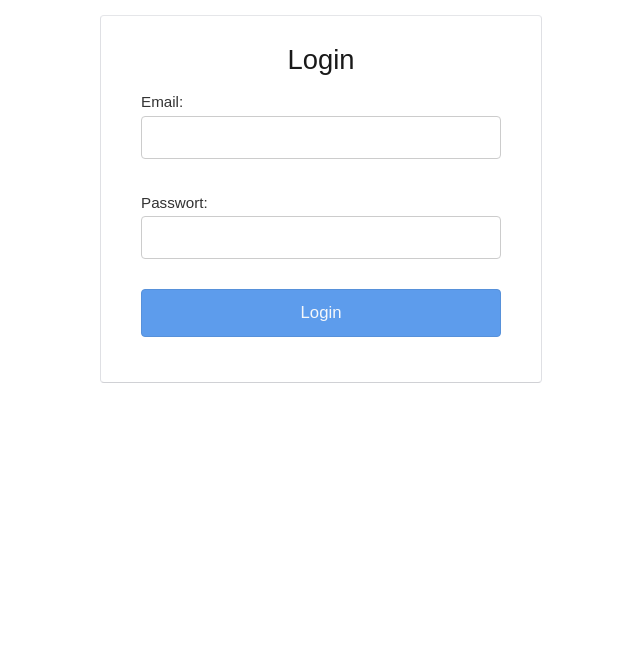
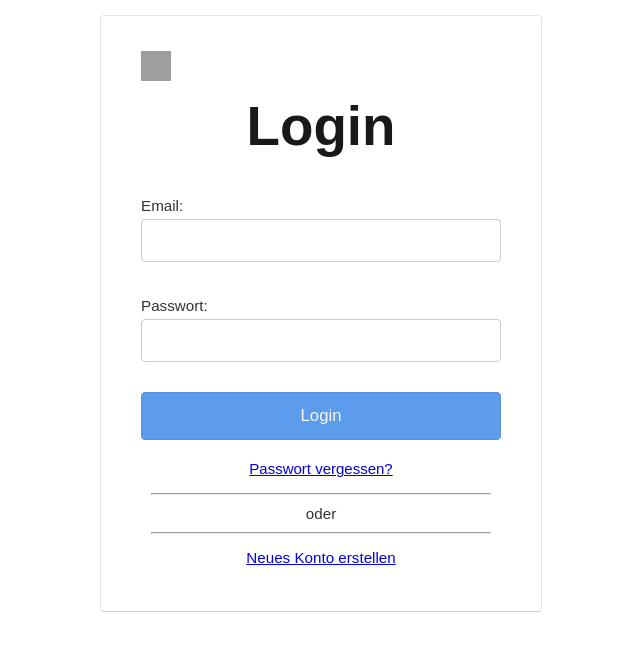
Before and after one commit to MatRob0300/projektTennisbar, a PHP site: page /views/login.tpl.php in a window 1280 px wide. Shown: the top 651 px of the page, without its empty margins (319-959 px from the left). Run offline with PHP 8.4, Linux system fonts and the light colour scheme; grey boxes are pictures that could not be loaded.

Commit message:
login-formular veränderungen

```diff
--- a/frontend/styles/login-styles.css
+++ b/frontend/styles/login-styles.css
@@ -11,6 +11,15 @@ body {
     margin: 0;
     text-align: center;
     font-size: 1.8em;
+}
+.form-head .zurueck {
+  width: 30px;
+  height: 30px;
+}
+.zurueck a,img {
+  margin: 5px 0px 0px 5px;
+  width: 100%;
+  height: 100%;
 }
 
 .error-message {
@@ -98,3 +107,23 @@ body {
 a.logout-button {
     color: #09f;
 }
+.p-vn {
+  text-align: center;
+}
+.p-vn a {
+  font-size: 15px;
+}
+.line {
+  text-align: center;
+  margin: 10px 20px;
+}
+.line .before {
+  margin: 5px 0px;
+}
+.line .after {
+  margin: 5px 0px;
+}
+.reg {
+  text-align: center;
+  margin: 10px 0px;
+}
--- a/frontend/views/login.tpl.php
+++ b/frontend/views/login.tpl.php
@@ -9,7 +9,12 @@
         <form action="index.php?aktion=log" method="post" id="frmLogin" onSubmit="return validate();">
             <div class="demo-table">
 
-                <div class="form-head">Login</div>
+                <div class="form-head">
+                  <div class="zurueck">
+                    <a href="?aktion=startseite"><img src="images/zurueck-pfeil.png" alt="zurueck-pfeil"></a>
+                  </div>
+                  <h1>Login</h1>
+                </div>
                 <?php
                 if(isset($_SESSION["errorMessage"])) {
                 ?>
@@ -42,6 +47,15 @@
                         class="btnLogin"></span>
                     </div>
                 </div>
+              <div class="p-vn">
+                <a href="#">Passwort vergessen?</a>
+              </div>
+              <div class="line">
+                <span><hr class="before">oder<hr class="after"></span>
+              </div>
+              <div class="reg">
+                <a href="?aktion=register">Neues Konto erstellen</a>
+              </div>
             </div>
         </form>
     </div>
```
